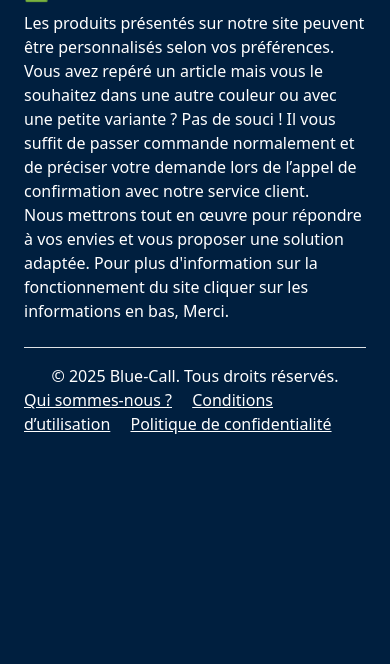
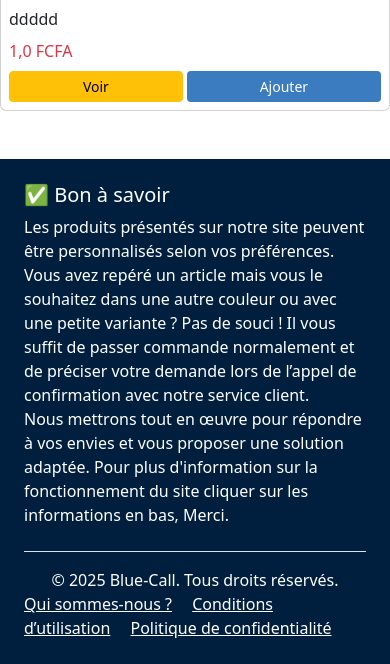
Before and after one commit to Koudousamuel/bluecall-site, a Django app: page /index/ in a window 390 px wide. Shown: the part 617-1281 px from the top of the page. Before the commit the page ends 1051 px from the top, so only its background shows below. Run offline with Django 5.2, Linux system fonts and the light colour scheme; data comes from the database, SQL or seed files in the repository.

Commit message:
Mise à jour du CSS pour l'affichage mobile

```diff
--- a/green/templates/green/index.html
+++ b/green/templates/green/index.html
@@ -12,25 +12,23 @@
 <!-- Affichage initial côté serveur -->
 <div id="produits-container" class="row mt-2 g-2">
     {% for product in product_object %}
-    <div class="col-4 col-sm-4 col-md-2 mb-2">
-        <div class="card">
-            <img src="{{ product.get_image }}" alt="" class="card-img-top" height="150px">
-            <div class="card-body">
-                <div id="aa{{ product.id }}" class="card-title">{{ product.title }}</div>
-                <div id="price{{ product.id }}" style="color:red" class="card-text">{{ product.price }} FCFA</div>
-                <a href="{% url 'green:detail' product.id %}" class="btn btn-warning me-2">Voire</a>
-
+    <div class="card h-100">
+        <img src="{{ product.get_image }}" alt="" class="card-img-top" style="height: 150px; object-fit: cover;">
+        <div class="card-body p-2">
+            <div id="aa{{ product.id }}" class="card-title text-truncate" title="{{ product.title }}">{{ product.title }}</div>
+            <div id="price{{ product.id }}" class="card-text text-danger">{{ product.price }} FCFA</div>
+            <div class="mt-2 d-flex flex-wrap gap-1">
+                <a href="{% url 'green:detail' product.id %}" class="btn btn-warning btn-sm flex-fill">Voir</a>
                 <button
-                class="btn ted btn-custom"
-                data-id="{{ product.id }}"
-                data-nom="{{ product.title }}">
-                Ajouter
+                    class="btn ted btn-custom btn-sm flex-fill"
+                    data-id="{{ product.id }}"
+                    data-nom="{{ product.title }}">
+                    Ajouter
                 </button>
-
-
             </div>
         </div>
     </div>
+</div>
     {% endfor %}
 </div>
 
```
